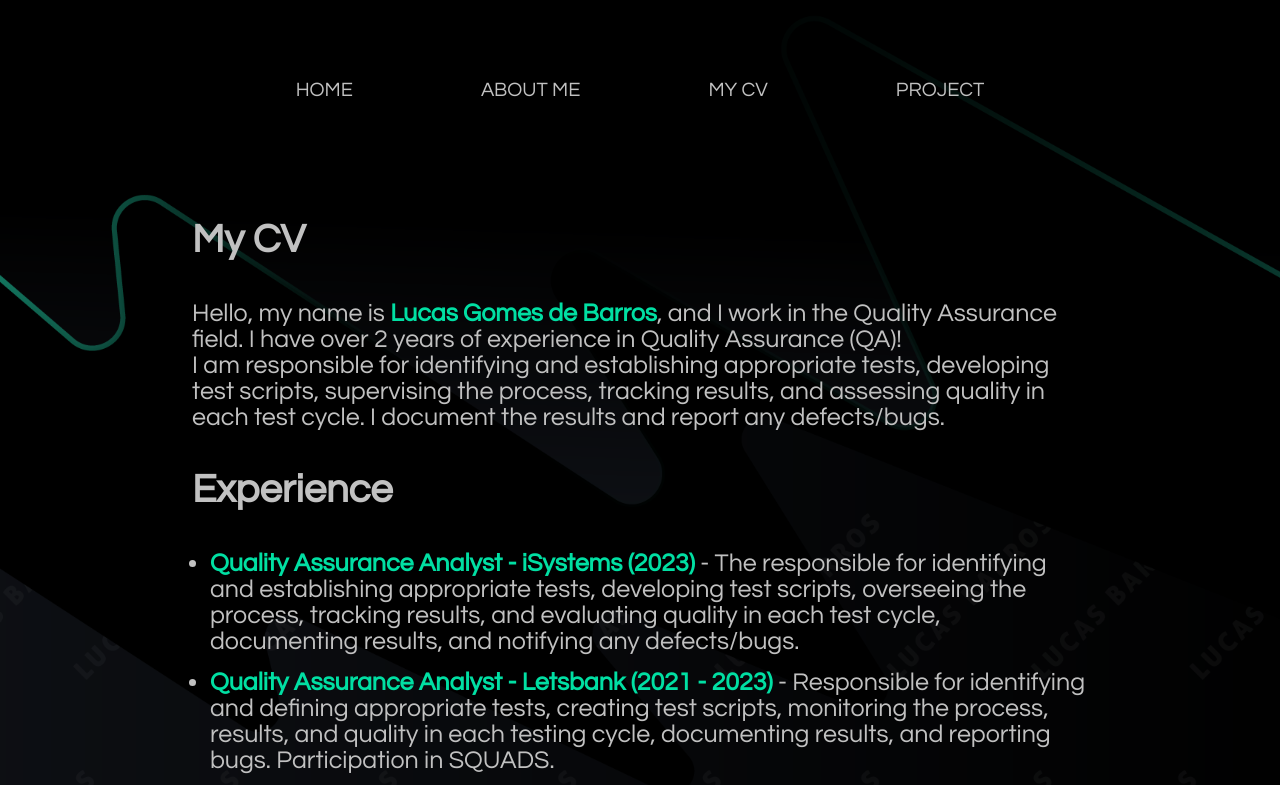
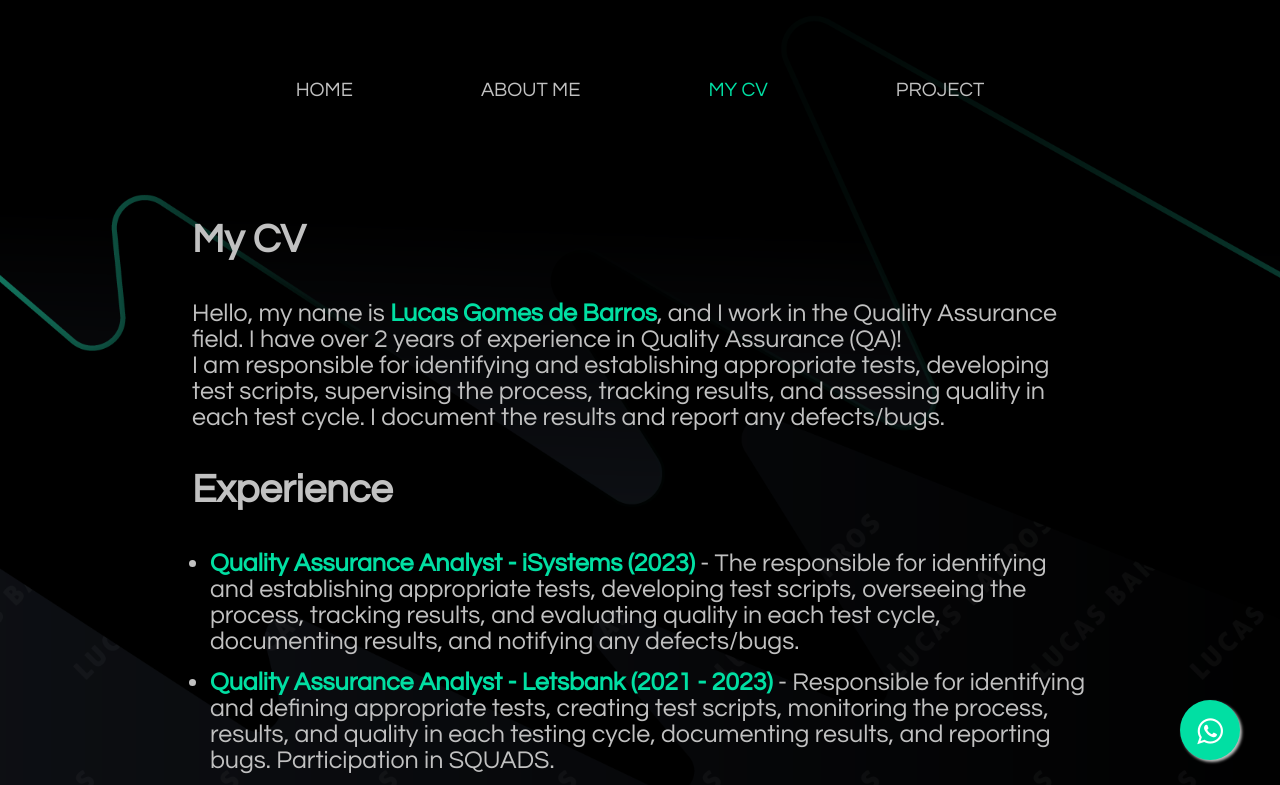
Before and after one commit to LucasGBarros/MyPortfolio, a plain HTML site: page mycv.html in a window 1280 px wide. Shown: the top 785 px of the page. Drawn offline with Linux system fonts and the light colour scheme.

Commit message:
Rename project

```diff
--- a/myresume.html
+++ b/mycv.html
@@ -7,14 +7,14 @@
     <title>My Resume</title>
     <link rel="stylesheet" href="./style/style.css">
     <link href="https://fonts.googleapis.com/icon?family=Material+Icons" rel="stylesheet">
+    <link rel="stylesheet" href="https://cdnjs.cloudflare.com/ajax/libs/font-awesome/4.7.0/css/font-awesome.min.css">
 </head>
-
 <body>
     <header class="header">
         <nav class="header__menu">
             <a class="menu__link" href="index.html">HOME</a>
             <a class="menu__link" href="about.html">ABOUT ME</a>
-            <a class="menu__link" href="myresume.html">MY CV</a>
+            <a class="menu__link selected" href="mycv.html">MY CV</a>
             <a class="menu__link" href="project.html">PROJECT</a>
         </nav>
     </header>
@@ -86,6 +86,8 @@
                 </ul>
             </div>
         </section>
+        <a href="https://api.whatsapp.com/send?phone=5511979984855" class="float" target="_blank">
+            <i class="fa fa-whatsapp my-float"></i></a>
     </main>
     <footer class="footer">
         <p>Developed by Lucas Barros</p>
```
